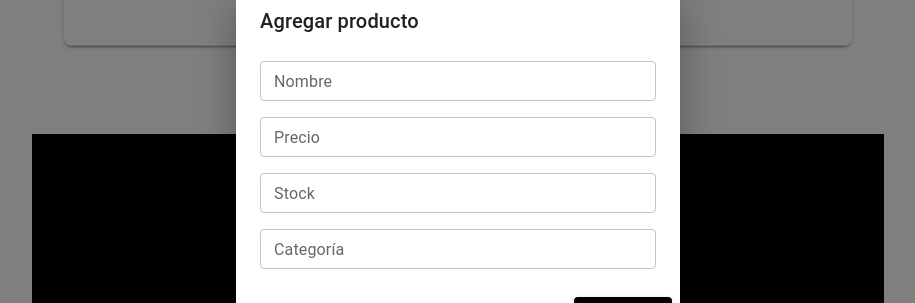
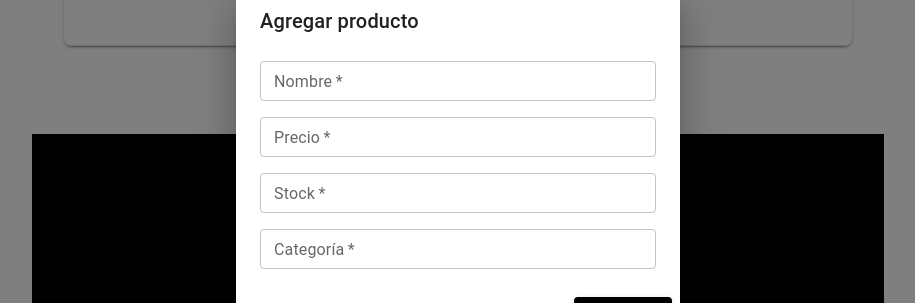
Before and after one commit to Agustin-CH/laboratorio-grupo1, a React (Create React App) app in the folder frontend/: page /gestion-productos in a window 1280 px wide. Both pictures are taken after typing "Sample" into the empty fields and a click on the button "AGREGAR PRODUCTO". Shown: the part 235-538 px from the top of the page, without its empty margins (182-1097 px from the left). Built offline with nearby package versions, Linux system fonts and the light colour scheme.

Commit message:
add validations

```diff
--- a/frontend/src/pages/ProductManagement.jsx
+++ b/frontend/src/pages/ProductManagement.jsx
@@ -19,6 +19,7 @@ import {
   DialogTitle,
   DialogContent,
   DialogActions,
+  Alert,
 } from "@mui/material";
 import EditIcon from "@mui/icons-material/Edit";
 import DeleteIcon from "@mui/icons-material/Delete";
@@ -63,6 +64,8 @@ const ProductManagement = () => {
     stock: "",
     category: "",
   });
+  const [errors, setErrors] = useState({});
+  const [alert, setAlert] = useState(null);
 
   const handleOpenDialog = (product = null) => {
     setEditingProduct(product);
@@ -71,32 +74,114 @@ const ProductManagement = () => {
         ? { ...product }
         : { name: "", price: "", stock: "", category: "" }
     );
+    setErrors({});
+    setAlert(null);
     setOpenDialog(true);
   };
 
   const handleCloseDialog = () => {
     setOpenDialog(false);
     setEditingProduct(null);
+    setErrors({});
+    setAlert(null);
+  };
+
+  const validateForm = () => {
+    const newErrors = {};
+
+    // Nombre: requerido, mínimo 2 caracteres, solo letras, números y espacios
+    if (!form.name || form.name.trim().length < 2) {
+      newErrors.name = "El nombre es obligatorio y debe tener al menos 2 caracteres.";
+    } else if (!/^[\w\sáéíóúÁÉÍÓÚüÜñÑ-]+$/.test(form.name.trim())) {
+      newErrors.name = "El nombre solo puede contener letras, números, espacios y guiones.";
+    }
+
+    // Precio: requerido, numérico, mayor a 0, máximo 1 millón
+    if (form.price === "" || form.price === null) {
+      newErrors.price = "El precio es obligatorio.";
+    } else if (isNaN(Number(form.price))) {
+      newErrors.price = "El precio debe ser un número.";
+    } else if (Number(form.price) <= 0) {
+      newErrors.price = "El precio debe ser mayor a 0.";
+    } else if (Number(form.price) > 1000000) {
+      newErrors.price = "El precio no puede superar $1.000.000.";
+    }
+
+    // Stock: requerido, numérico, entero, >= 0, máximo 9999
+    if (form.stock === "" || form.stock === null) {
+      newErrors.stock = "El stock es obligatorio.";
+    } else if (!/^\d+$/.test(form.stock.toString())) {
+      newErrors.stock = "El stock debe ser un número entero.";
+    } else if (Number(form.stock) < 0) {
+      newErrors.stock = "El stock no puede ser negativo.";
+    } else if (Number(form.stock) > 9999) {
+      newErrors.stock = "El stock no puede superar 9999 unidades.";
+    }
+
+    // Categoría: requerido, mínimo 2 caracteres, solo letras y espacios
+    if (!form.category || form.category.trim().length < 2) {
+      newErrors.category = "La categoría es obligatoria y debe tener al menos 2 caracteres.";
+    } else if (!/^[a-zA-ZáéíóúÁÉÍÓÚüÜñÑ\s]+$/.test(form.category.trim())) {
+      newErrors.category = "La categoría solo puede contener letras y espacios.";
+    }
+
+    setErrors(newErrors);
+    return Object.keys(newErrors).length === 0;
   };
 
   const handleFormChange = (e) => {
-    setForm({ ...form, [e.target.name]: e.target.value });
+    const { name, value } = e.target;
+    // No permitir valores negativos en los campos numéricos
+    if ((name === "price" || name === "stock") && value !== "" && Number(value) < 0) {
+      return;
+    }
+    setForm({ ...form, [name]: value });
+    setErrors({ ...errors, [name]: undefined });
   };
 
   const handleSaveProduct = () => {
+    if (!validateForm()) {
+      setAlert({ type: "error", message: "Por favor, corrige los errores antes de guardar." });
+      return;
+    }
+
+    // Evitar duplicados por nombre (case insensitive)
+    const nameExists = products.some(
+      (p) =>
+        p.name.trim().toLowerCase() === form.name.trim().toLowerCase() &&
+        (!editingProduct || p.id !== editingProduct.id)
+    );
+    if (nameExists) {
+      setErrors((prev) => ({
+        ...prev,
+        name: "Ya existe un producto con este nombre.",
+      }));
+      setAlert({ type: "error", message: "El nombre del producto ya existe." });
+      return;
+    }
+
     if (editingProduct) {
       setProducts((prev) =>
         prev.map((p) =>
-          p.id === editingProduct.id ? { ...form, id: p.id } : p
+          p.id === editingProduct.id ? { ...form, id: p.id, price: Number(form.price), stock: Number(form.stock) } : p
         )
       );
+      setAlert({ type: "success", message: "Producto editado correctamente." });
     } else {
       setProducts((prev) => [
         ...prev,
-        { ...form, id: Date.now() },
+        {
+          ...form,
+          id: Date.now(),
+          price: Number(form.price),
+          stock: Number(form.stock),
+        },
       ]);
+      setAlert({ type: "success", message: "Producto agregado correctamente." });
     }
-    handleCloseDialog();
+    setTimeout(() => {
+      handleCloseDialog();
+    }, 1000);
   };
 
   const handleDeleteProduct = (id) => {
@@ -109,10 +194,7 @@ const ProductManagement = () => {
 
   return (
     <Box sx={{ fontFamily: "'Helvetica Neue', sans-serif" }}>
-      {/* Header reutilizable */}
       <Header />
-
-      {/* Main area */}
       <Box
         sx={{
           p: isMobile ? 1 : 4,
@@ -236,6 +318,11 @@ const ProductManagement = () => {
         </DialogTitle>
         <DialogContent>
           <Stack spacing={2} sx={{ mt: 1 }}>
+            {alert && (
+              <Alert severity={alert.type} sx={{ mb: 1 }}>
+                {alert.message}
+              </Alert>
+            )}
             <TextField
               label="Nombre"
               name="name"
@@ -243,6 +330,10 @@ const ProductManagement = () => {
               onChange={handleFormChange}
               fullWidth
               size="small"
+              error={!!errors.name}
+              helperText={errors.name}
+              inputProps={{ maxLength: 50 }}
+              required
             />
             <TextField
               label="Precio"
@@ -252,7 +343,10 @@ const ProductManagement = () => {
               onChange={handleFormChange}
               fullWidth
               size="small"
-              inputProps={{ min: 0 }}
+              inputProps={{ min: 0, max: 1000000, step: "any" }}
+              error={!!errors.price}
+              helperText={errors.price}
+              required
             />
             <TextField
               label="Stock"
@@ -262,7 +356,10 @@ const ProductManagement = () => {
               onChange={handleFormChange}
               fullWidth
               size="small"
-              inputProps={{ min: 0 }}
+              inputProps={{ min: 0, max: 9999, step: 1 }}
+              error={!!errors.stock}
+              helperText={errors.stock}
+              required
             />
             <TextField
               label="Categoría"
@@ -271,6 +368,10 @@ const ProductManagement = () => {
               onChange={handleFormChange}
               fullWidth
               size="small"
+              error={!!errors.category}
+              helperText={errors.category}
+              inputProps={{ maxLength: 30 }}
+              required
             />
           </Stack>
         </DialogContent>
@@ -286,7 +387,6 @@ const ProductManagement = () => {
         </DialogActions>
       </Dialog>
 
-      {/* Footer reutilizable */}
       <Footer />
     </Box>
   );
```
